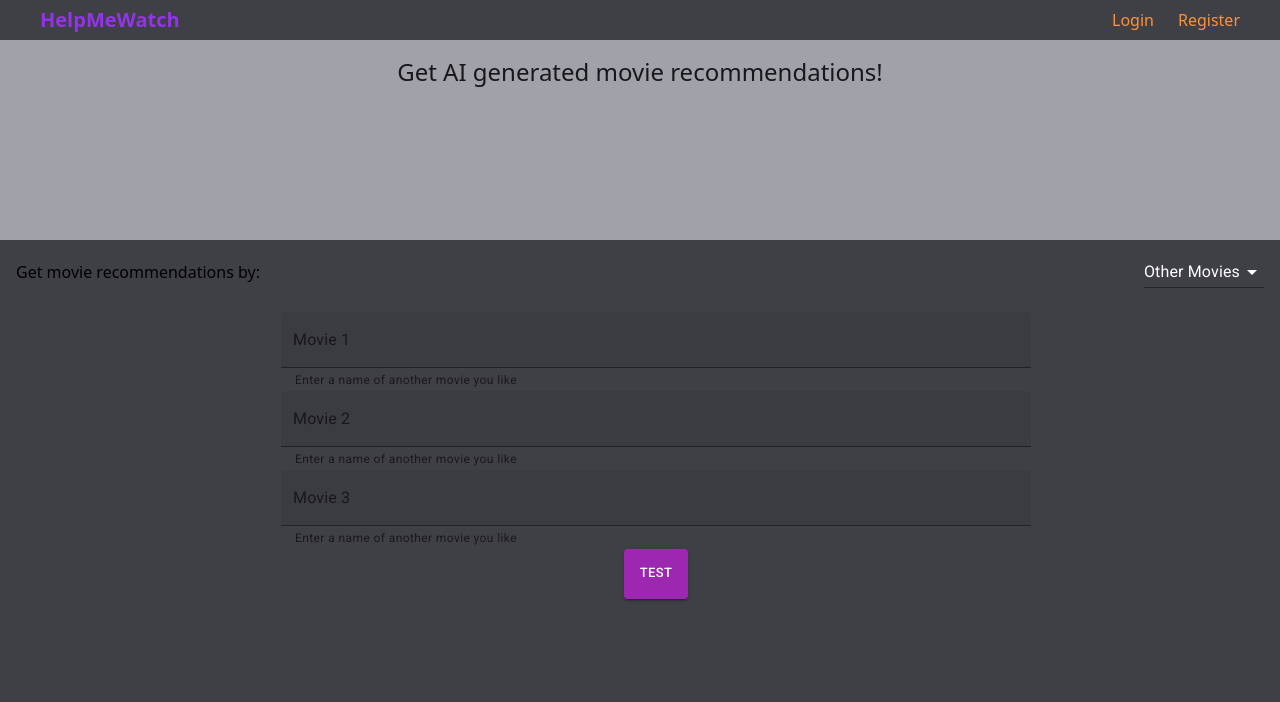
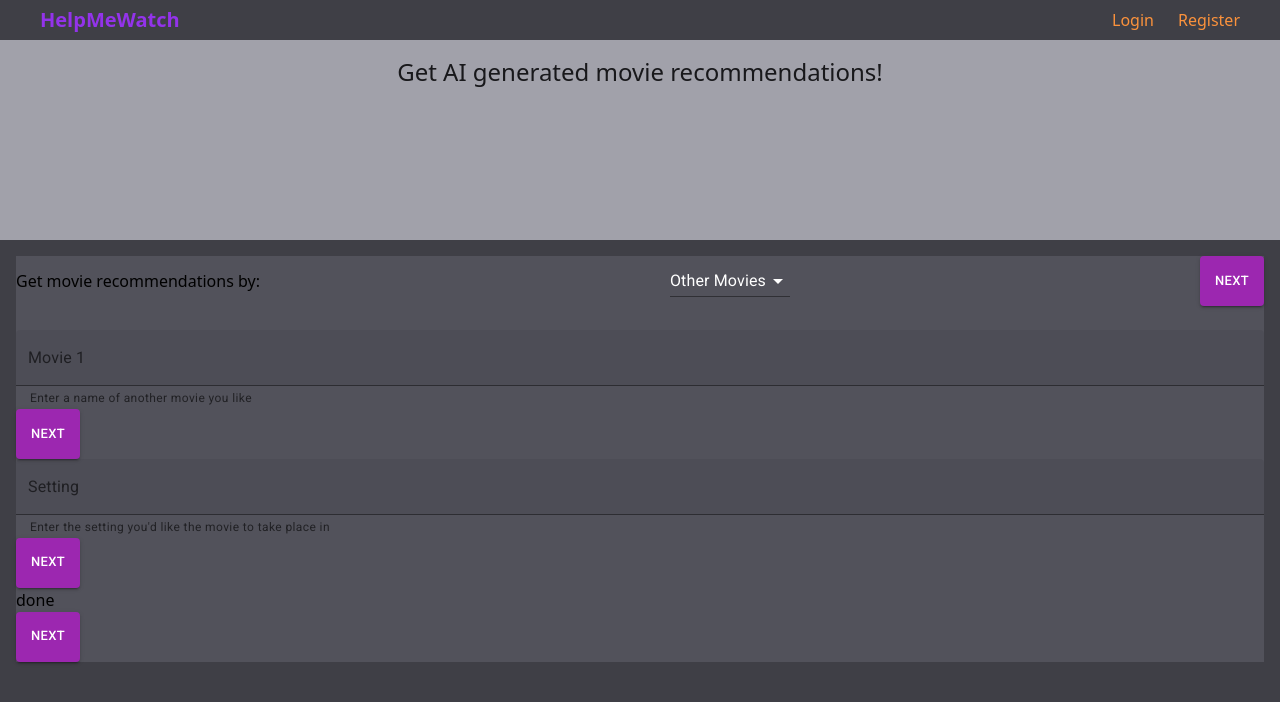
Before and after one commit to lucasw4/help-me-watch, a Next.js app: page / in a window 1280 px wide. Shown: the top 702 px of the page. Built offline with nearby package versions, Linux system fonts and the light colour scheme.

Commit message:
Begin transitioning between steps

```diff
--- a/src/components/OtherMovieInput.jsx
+++ b/src/components/OtherMovieInput.jsx
@@ -7,8 +7,10 @@ const OtherMovieInput = () => {
     <div className=''>
         <TextField id="other-movie-input" sx={{ input: { color: 'white' } }} fullWidth InputLabelProps={{className: "text-white"}} inputProps={{ className:
         'bg-zinc-600 rounded-sm'}} FormHelperTextProps={{className: "text-white"}} label="Movie 1" variant='filled' color="secondary" helperText="Enter a name of another movie you like" className='text-white'/>
-        <TextField id="other-movie-input" sx={{ input: { color: 'white' } }} fullWidth InputLabelProps={{className: "text-white"}} FormHelperTextProps={{className: "text-white"}} label="Movie 2" variant='filled' color="secondary" helperText="Enter a name of another movie you like" className='text-white'/>
-        <TextField id="other-movie-input" sx={{ input: { color: 'white' } }} fullWidth InputLabelProps={{className: "text-white"}} FormHelperTextProps={{className: "text-white"}} label="Movie 3" variant='filled' color="secondary" helperText="Enter a name of another movie you like" className='text-white'/>
+        <TextField id="other-movie-input" sx={{ input: { color: 'white' } }} fullWidth InputLabelProps={{className: "text-white"}} inputProps={{ className:
+        'bg-zinc-600 rounded-sm'}} FormHelperTextProps={{className: "text-white"}} label="Movie 2" variant='filled' color="secondary" helperText="Enter a name of another movie you like" className='text-white'/>
+        <TextField id="other-movie-input" sx={{ input: { color: 'white' } }} fullWidth InputLabelProps={{className: "text-white"}} inputProps={{ className:
+        'bg-zinc-600 rounded-sm'}} FormHelperTextProps={{className: "text-white"}} label="Movie 3" variant='filled' color="secondary" helperText="Enter a name of another movie you like" className='text-white'/>
     </div>
   )
 }
--- /dev/null
+++ b/src/components/TransitionStateTesting.jsx
@@ -0,0 +1,70 @@
+import React, {useState} from 'react'
+import Button from '@mui/material/Button';
+import { TextField, } from '@mui/material';
+import FilterState from '@/components/FilterState';
+
+const TransitionStateTesting = ({filter, setFilter}) => {
+
+    const [step, setStep] = useState(0)
+    const [history, setHistory] = useState([])
+
+    const handleNext = () => {
+        if (step <= 3) {
+            let currentStep = step;
+            let incStep = currentStep += 1
+            setStep(incStep)
+            console.log(step)
+        } else {
+            console.log("Done")
+        }
+    }
+
+  return (
+    <div className='bg-zinc-600'>
+        {step === 0 && (
+            <div className='flex justify-between items-center mb-6'>
+                <p>Get movie recommendations by:</p>
+                <FilterState setFilter={setFilter} filter={filter}/>
+                <Button variant="contained" color='secondary' size='small' className='w-[50px] h-[50px]' onClick={handleNext}>Next</Button>
+            </div>
+        )}
+        {step === 1 && filter === "Vibe" ? (
+            <div>
+                <TextField id="vibe-input" sx={{ input: { color: 'white' } }} fullWidth InputLabelProps={{className: "text-white"}} FormHelperTextProps={{className: "text-white"}} label="Vibe" variant='filled' color="secondary" helperText="Enter the vibe of the movie you want" className='text-white'/>
+                <Button variant="contained" color='secondary' size='small' className='w-[50px] h-[50px]' onClick={handleNext}>Next</Button>
+            </div>
+        ) : (
+        <div>
+            <TextField id="other-movie-input" sx={{ input: { color: 'white' } }} fullWidth InputLabelProps={{className: "text-white"}} inputProps={{ className:
+            'bg-zinc-600 rounded-sm'}} FormHelperTextProps={{className: "text-white"}} label="Movie 1" variant='filled' color="secondary" helperText="Enter a name of another movie you like" className='text-white'/>
+            <Button variant="contained" color='secondary' size='small' className='w-[50px] h-[50px]' onClick={handleNext}>Next</Button>
+        </div>)}
+        {step === 2 && filter === "Other Movies" ? (
+            <div>
+                <TextField id="other-movie-input" sx={{ input: { color: 'white' } }} fullWidth InputLabelProps={{className: "text-white"}} inputProps={{ className:
+                'bg-zinc-600 rounded-sm'}} FormHelperTextProps={{className: "text-white"}} label="Movie 2" variant='filled' color="secondary" helperText="Enter a name of another movie you like" className='text-white'/>
+                <Button variant="contained" color='secondary' size='small' className='w-[50px] h-[50px]' onClick={handleNext}>Next</Button>
+            </div>
+        ) : (
+        <div>
+            <TextField id="other-movie-input" sx={{ input: { color: 'white' } }} fullWidth InputLabelProps={{className: "text-white"}} inputProps={{ className:
+            'bg-zinc-600 rounded-sm'}} FormHelperTextProps={{className: "text-white"}} label="Setting" variant='filled' color="secondary" helperText="Enter the setting you'd like the movie to take place in" className='text-white'/>
+            <Button variant="contained" color='secondary' size='small' className='w-[50px] h-[50px]' onClick={handleNext}>Next</Button>
+        </div>)}
+        {step === 3 && filter === "Other Movies" ? (
+        <div>
+            <TextField id="other-movie-input" sx={{ input: { color: 'white' } }} fullWidth InputLabelProps={{className: "text-white"}} inputProps={{ className:
+            'bg-zinc-600 rounded-sm'}} FormHelperTextProps={{className: "text-white"}} label="Movie 1" variant='filled' color="secondary" helperText="Enter a name of another movie you like" className='text-white'/>
+            <Button variant="contained" color='secondary' size='small' className='w-[50px] h-[50px]' onClick={handleNext}>Next</Button>
+        </div>)
+        : (
+        <div>
+            <h2>done</h2>
+            <Button variant="contained" color='secondary' size='small' className='w-[50px] h-[50px]' onClick={handleNext}>Next</Button>
+        </div>
+        )}
+    </div>
+  )
+}
+
+export default TransitionStateTesting
--- a/src/pages/index.jsx
+++ b/src/pages/index.jsx
@@ -4,6 +4,7 @@ import Button from '@mui/material/Button';
 import { Menu, TextField, } from '@mui/material';
 import FilterState from '@/components/FilterState';
 import OtherMovieInput from '@/components/OtherMovieInput';
+import TransitionStateTesting from '@/components/TransitionStateTesting';
 
 const index = ({filter, setFilter}) => {
 
@@ -14,7 +15,7 @@ const index = ({filter, setFilter}) => {
           <h1 className='text-2xl text-center'>Get AI generated movie recommendations!</h1>
         </div>
         <div className='m-4 flex justify-center flex-col'>
-          <div className='flex justify-between items-center mb-6'>
+          {/* <div className='flex justify-between items-center mb-6'>
             <p>Get movie recommendations by:</p>
             <FilterState setFilter={setFilter} filter={filter}/>
           </div>
@@ -23,7 +24,8 @@ const index = ({filter, setFilter}) => {
               {filter === "Vibe" ? (<TextField id="vibe-input" sx={{ input: { color: 'white' } }} fullWidth InputLabelProps={{className: "text-white"}} FormHelperTextProps={{className: "text-white"}} label="Vibe" variant='filled' color="secondary" helperText="Enter the vibe of the movie you want" className='text-white'/>) : (<OtherMovieInput />)}
               <Button variant="contained" color='secondary' size='small' className='w-[50px] h-[50px]'>Test</Button>
             </div>
-          </form>
+          </form> */}
+          <TransitionStateTesting filter={filter} setFilter={setFilter} />
         </div>
     </div>
   )
```
